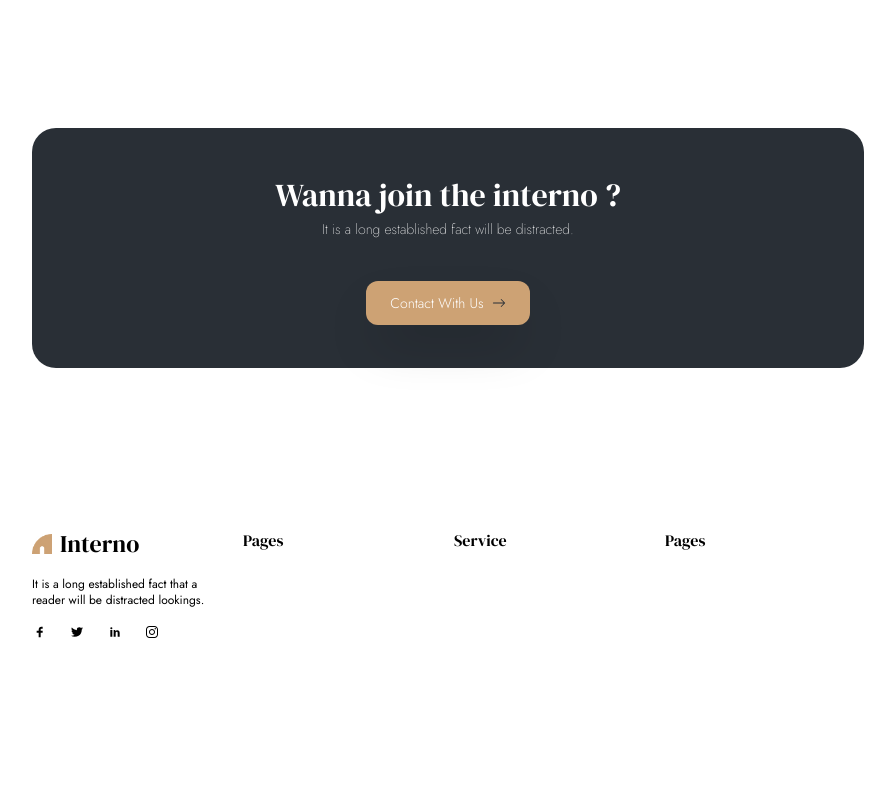
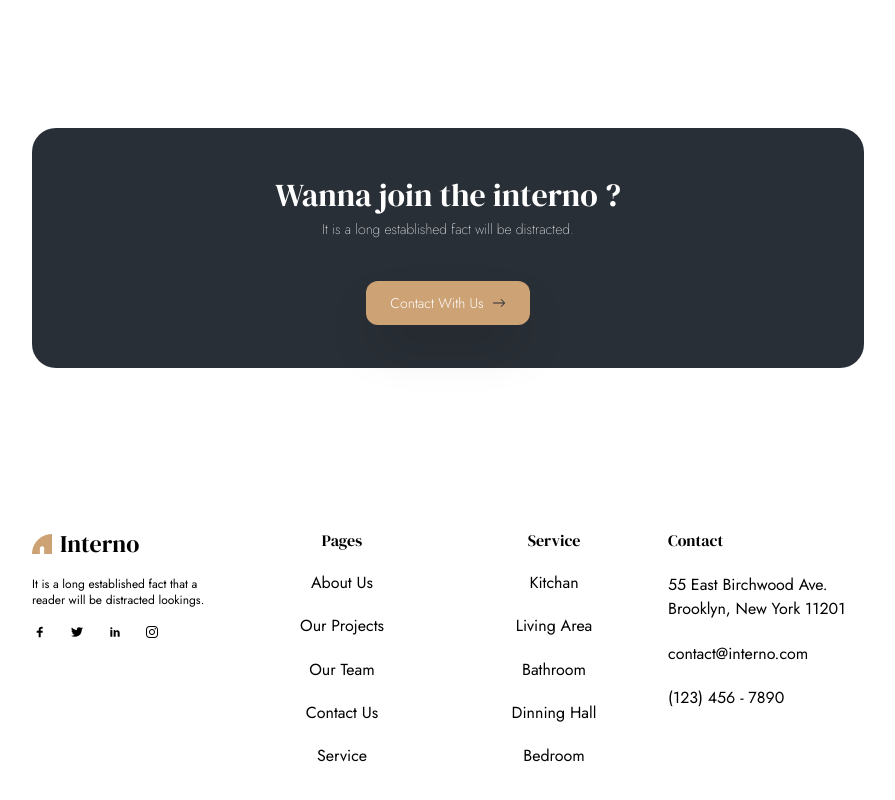
Before and after one commit to himarnoel/interior_dec, a React (Vite) app: page / in a window 1280 px wide. Shown: the part 4463-5263 px from the top of the page, without its empty margins (192-1087 px from the left). Built offline with nearby package versions, Linux system fonts and the light colour scheme.

Commit message:
done with footer

```diff
--- a/src/Components/Foot.jsx
+++ b/src/Components/Foot.jsx
@@ -10,7 +10,7 @@ const Foot = () => {
   return (
     <div>
       <footer className="w-full beg-blue-500 h-[20rem]  xl:px-[14rem] lg:px-[9rem] sm:px-[1.3rem] md:px-[2.5rem] px-[3rem] mt-[10rem] ">
-        <div className="grid md:grid-cols-2 lg:grid-cols-4 justify-center gap-3">
+        <div className="grid md:grid-cols-2 lg:grid-cols-4 content-evenly gap-4 justify-evenly ">
           <div className="flex flex-col justify-between h-[7rem]">
             <span className="flex items-center">
               <img src={logo} alt="" className="mr-2 object-contain w-5 " />
@@ -27,21 +27,50 @@ const Foot = () => {
               <IoLogoInstagram />
             </p>
           </div>
-          <div>
-            <h2 className="flex flex-col justify-between">
-              <p>Pages</p>
-              <a href=""></a>
-              <a href=""></a>
-              <a href=""></a>
-              <a href=""></a>
-              <a href=""></a>
-            </h2>
+          <div className="flex flex-col justify-between items-center ">
+            <h2>Pages</h2>
+            <a href="" className="font-jost">
+              About Us
+            </a>
+            <a href="" className="font-jost">
+              Our Projects
+            </a>
+            <a href="" className="font-jost">
+              Our Team
+            </a>
+            <a href="" className="font-jost">
+              Contact Us
+            </a>
+            <a href="" className="font-jost">
+              Service
+            </a>
           </div>
-          <div>
-            <h2 className="d">Service</h2>
+          <div className="flex flex-col justify-between items-center h-[15rem] text-left">
+            <h2>Service</h2>
+            <a href="" className="font-jost">
+              Kitchan
+            </a>
+            <a href="" className="font-jost">
+              Living Area
+            </a>
+            <a href="" className="font-jost">
+              Bathroom
+            </a>
+            <a href="" className="font-jost">
+              Dinning Hall
+            </a>
+            <a href="" className="font-jost">
+              Bedroom
+            </a>
           </div>
-          <div>
-            <h2 className="d">Pages</h2>
+
+          <div className="flex flex-col justify-between items-left h-[11.4rem] text-left">
+            <h2> Contact</h2>
+            <p className="font-jost">
+              55 East Birchwood Ave. Brooklyn, New York 11201{" "}
+            </p>
+            <p className="font-jost">contact@interno.com</p>
+            <p className="font-jost">(123) 456 - 7890</p>
           </div>
         </div>
       </footer>
```
